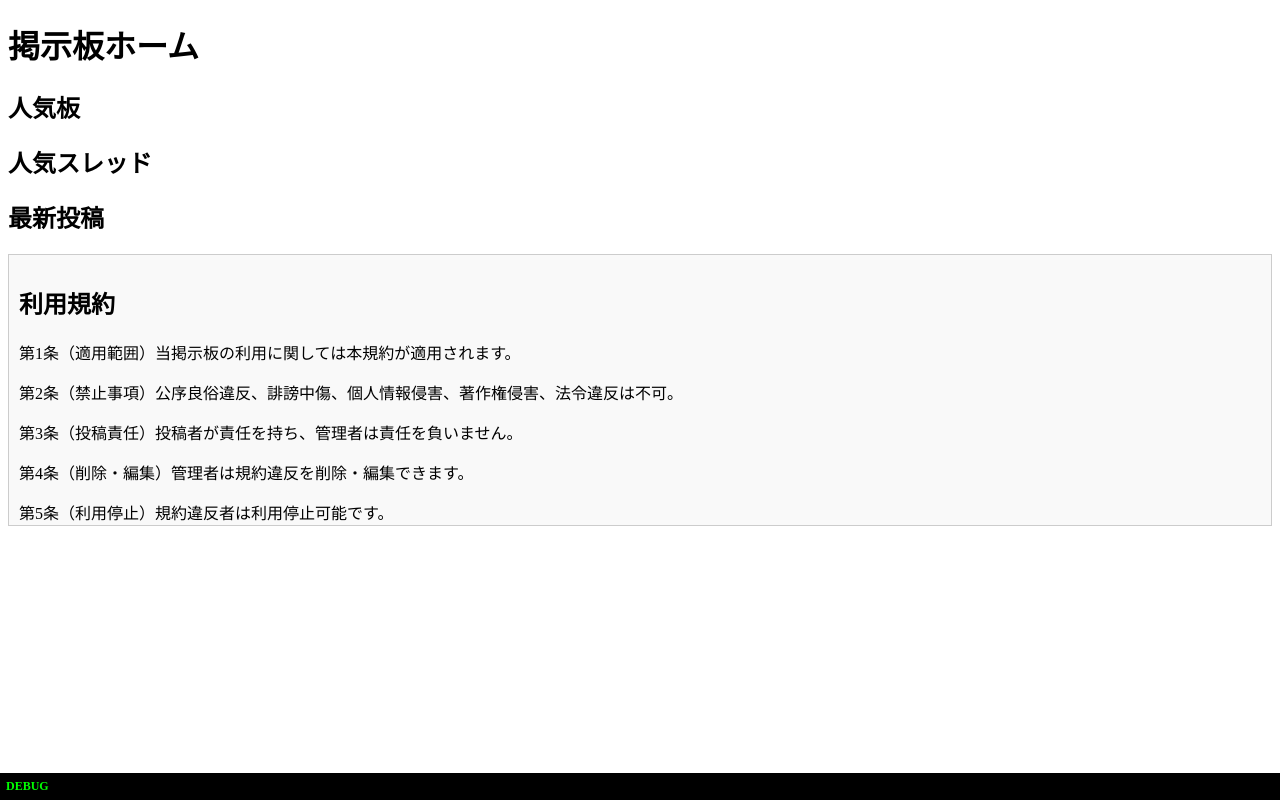
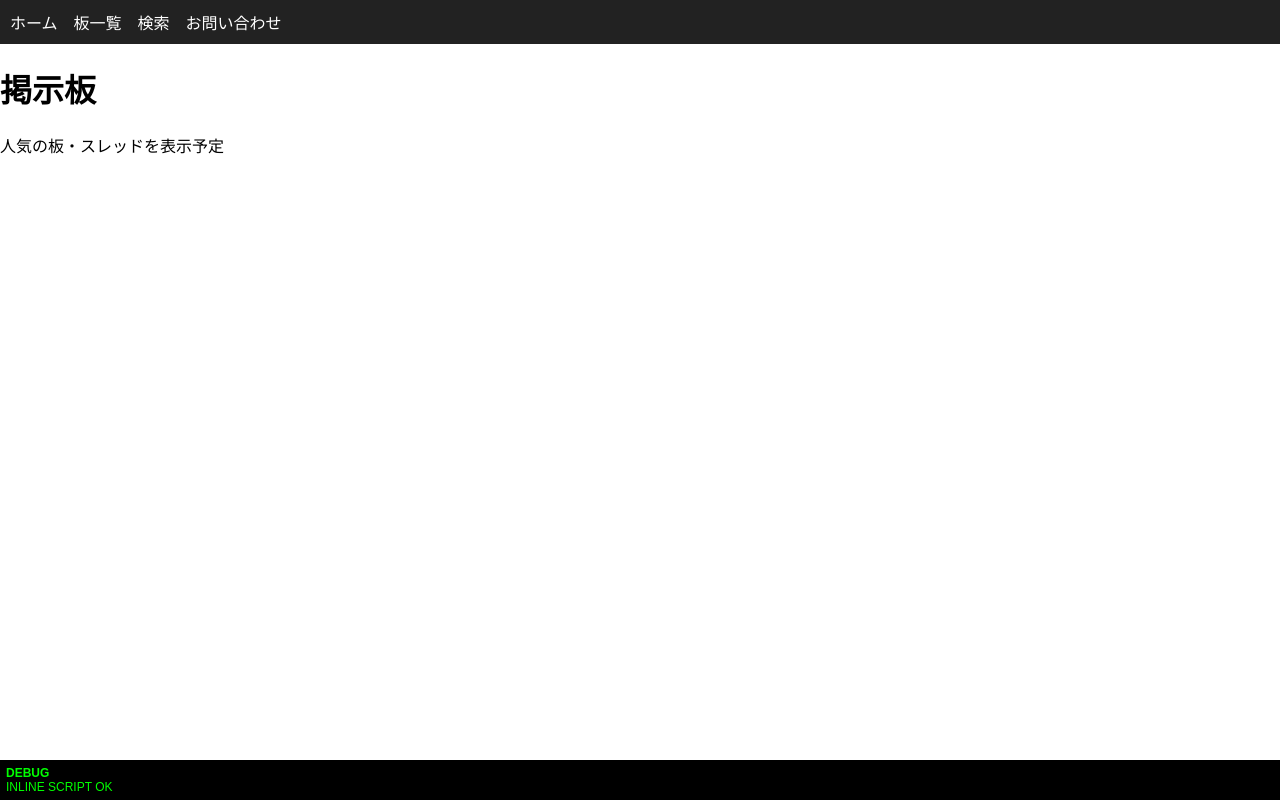
Before and after one commit to Ansteikoku/nanakusach-bbs, a plain HTML site: page index.html in a window 1280 px wide. Drawn offline with Linux system fonts and the light colour scheme.

Commit message:
Update index.html

```diff
--- a/index.html
+++ b/index.html
@@ -1,53 +1,73 @@
 <!DOCTYPE html>
-<div id="debug" style="
-  position:fixed;
-  bottom:0;
-  left:0;
-  width:100%;
-  max-height:40%;
-  overflow:auto;
-  background:#000;
-  color:#0f0;
-  font-size:12px;
-  z-index:9999;
-  padding:6px;
-">
-  <b>DEBUG</b><br>
-</div>
-
 <html lang="ja">
 <head>
-<meta charset="UTF-8">
-<title>掲示板ホーム</title>
-<meta http-equiv="Content-Security-Policy" content="default-src 'self'; img-src 'self' https://your-supabase-bucket.supabase.co; script-src 'self'; style-src 'self' 'unsafe-inline';">
-<link rel="stylesheet" href="css/style.css">
-<style>
-  #terms { border:1px solid #ccc; padding:10px; max-height:250px; overflow-y:scroll; margin-top:20px; background-color:#f9f9f9; }
-</style>
+  <meta charset="UTF-8" />
+  <title>掲示板ホーム</title>
+  <meta name="viewport" content="width=device-width, initial-scale=1.0" />
+
+  <style>
+    body {
+      margin: 0;
+      font-family: sans-serif;
+    }
+    header {
+      padding: 10px;
+      background: #222;
+      color: #fff;
+      display: flex;
+      gap: 16px;
+      align-items: center;
+    }
+    header a {
+      color: #fff;
+      text-decoration: none;
+    }
+
+    /* DEBUG表示 */
+    #debug {
+      position: fixed;
+      bottom: 0;
+      left: 0;
+      width: 100%;
+      max-height: 40%;
+      overflow: auto;
+      background: #000;
+      color: #0f0;
+      font-size: 12px;
+      z-index: 9999;
+      padding: 6px;
+      box-sizing: border-box;
+    }
+  </style>
 </head>
 <body>
-<header>
-  <h1>掲示板ホーム</h1>
-</header>
-<main>
-  <section id="popularBoardsSection"><h2>人気板</h2><div id="popularBoards"></div></section>
-  <section id="popularThreadsSection"><h2>人気スレッド</h2><div id="popularThreads"></div></section>
-  <section id="latestPostsSection"><h2>最新投稿</h2><div id="latestPosts"></div></section>
-  <section id="terms">
-    <h2>利用規約</h2>
-    <div id="termsContent">
-      <p>第1条（適用範囲）当掲示板の利用に関しては本規約が適用されます。</p>
-      <p>第2条（禁止事項）公序良俗違反、誹謗中傷、個人情報侵害、著作権侵害、法令違反は不可。</p>
-      <p>第3条（投稿責任）投稿者が責任を持ち、管理者は責任を負いません。</p>
-      <p>第4条（削除・編集）管理者は規約違反を削除・編集できます。</p>
-      <p>第5条（利用停止）規約違反者は利用停止可能です。</p>
-      <p>第6条（免責）損害について管理者は責任を負いません。</p>
-      <p>第7条（規約変更）予告なく変更されます。</p>
-      <p>第8条（準拠法）日本法準拠、裁判管轄は管理者所在地。</p>
-    </div>
-  </section>
-</main>
-<script type="module" src="js/Superbase.js"></script>
-<script type="module" src="js/index.js"></script>
+
+  <!-- ヘッダー -->
+  <header>
+    <a href="index.html">ホーム</a>
+    <a href="board.html">板一覧</a>
+    <a href="search.html">検索</a>
+    <a href="https://formspree.io/" target="_blank">お問い合わせ</a>
+  </header>
+
+  <!-- メイン -->
+  <main>
+    <h1>掲示板</h1>
+    <p>人気の板・スレッドを表示予定</p>
+  </main>
+
+  <!-- DEBUG表示エリア -->
+  <div id="debug">
+    <b>DEBUG</b><br>
+  </div>
+
+  <!-- HTML直書きテスト（これが出ればHTMLは正常） -->
+  <script>
+    document.getElementById("debug").innerHTML += "INLINE SCRIPT OK<br>";
+  </script>
+
+  <!-- ★ 重要：必ず module で読み込む -->
+  <script type="module" src="./index.js"></script>
+
 </body>
 </html>
```
